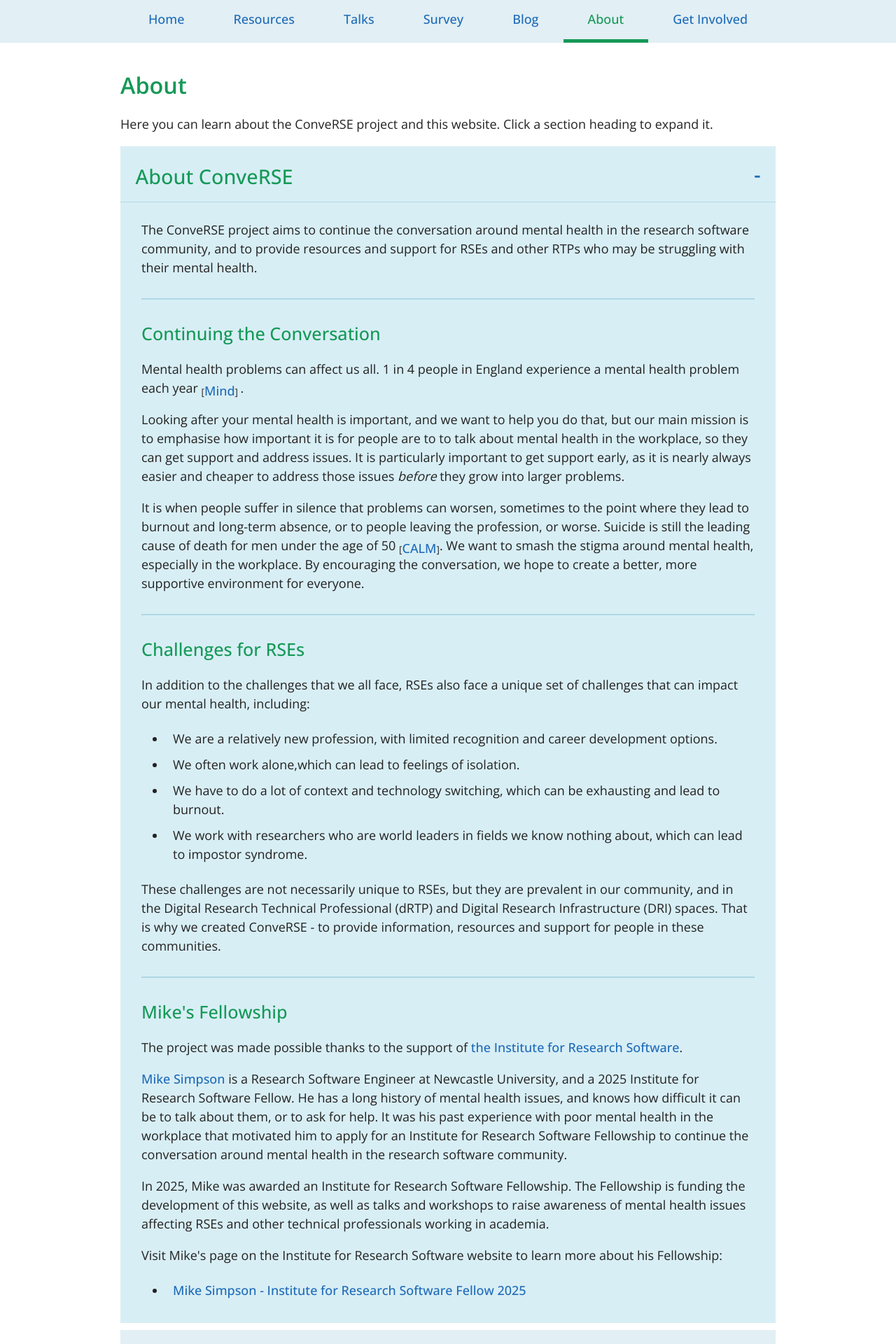
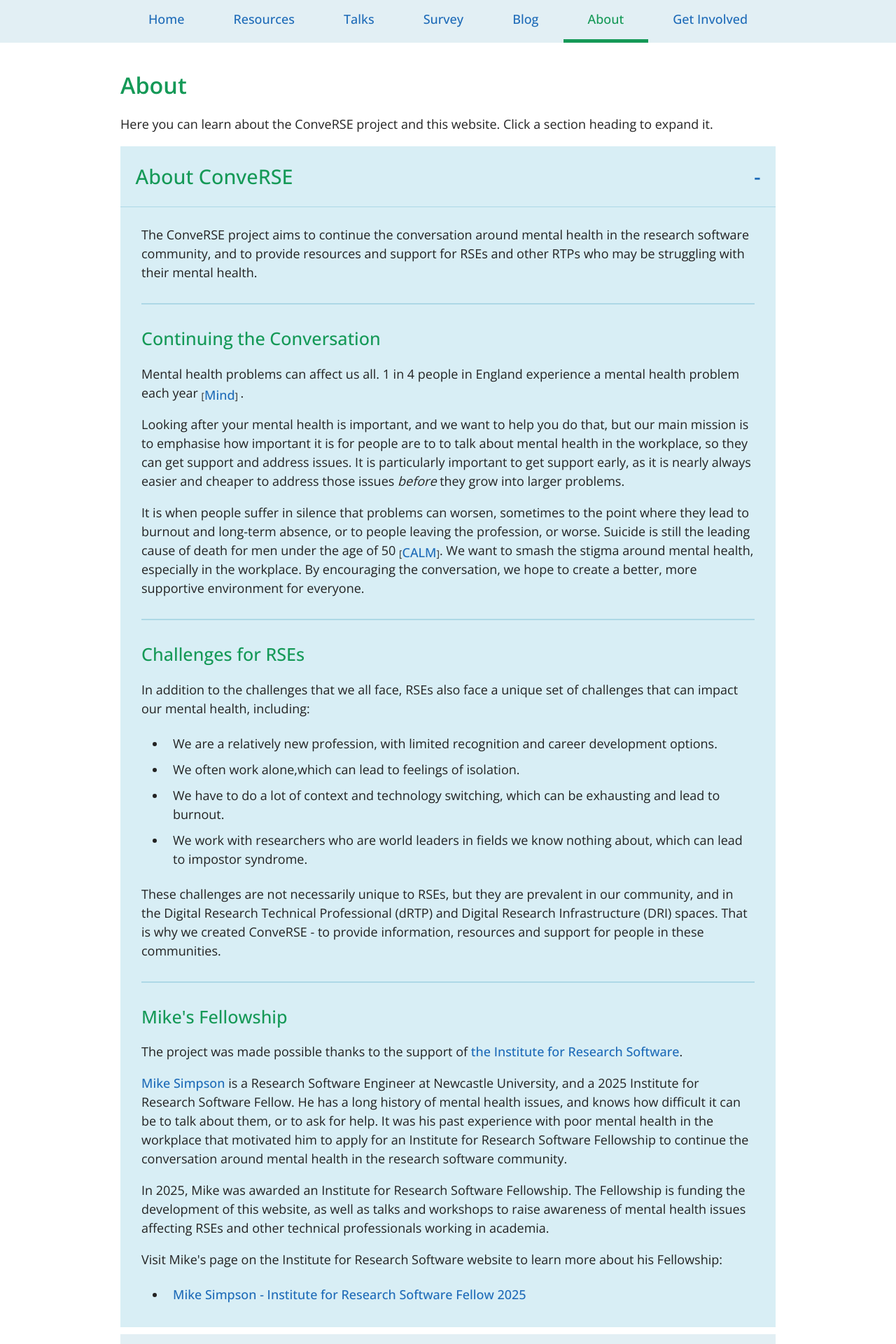
Before and after one commit to mdsimpson42/converse, a Jekyll site: the page built from _pages/about/index.html, in a window 1280 px wide. Shown: the part 515-2435 px from the top of the page at 70% size. Built offline with Jekyll 4.4.1, drawn with Linux system fonts in a browser that asks for light colours; nearby versions of some CDN libraries.

Commit message:
Fix erroneous padding on accordion open

```diff
--- a/assets/css/style.scss
+++ b/assets/css/style.scss
@@ -1426,6 +1426,8 @@
 
 .accordion-toggle.current {
     background-color: rgb(216, 238, 245);
+    padding-bottom: 1.2rem !important;
+    border-bottom: 0 !important;
 }
 
 .accordion-toggle::after {
```
